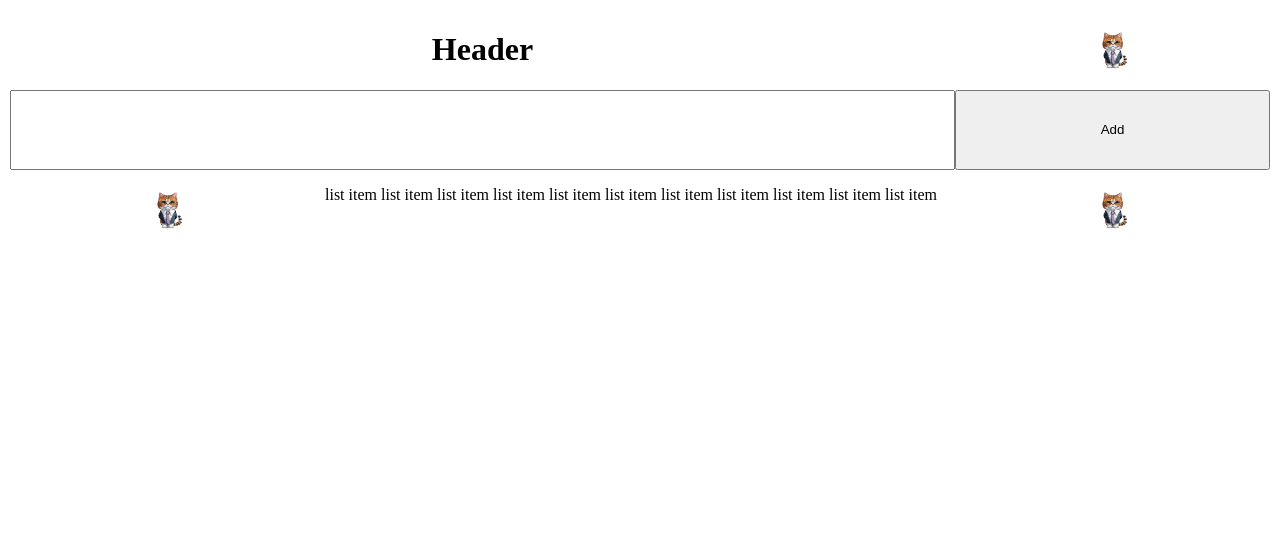
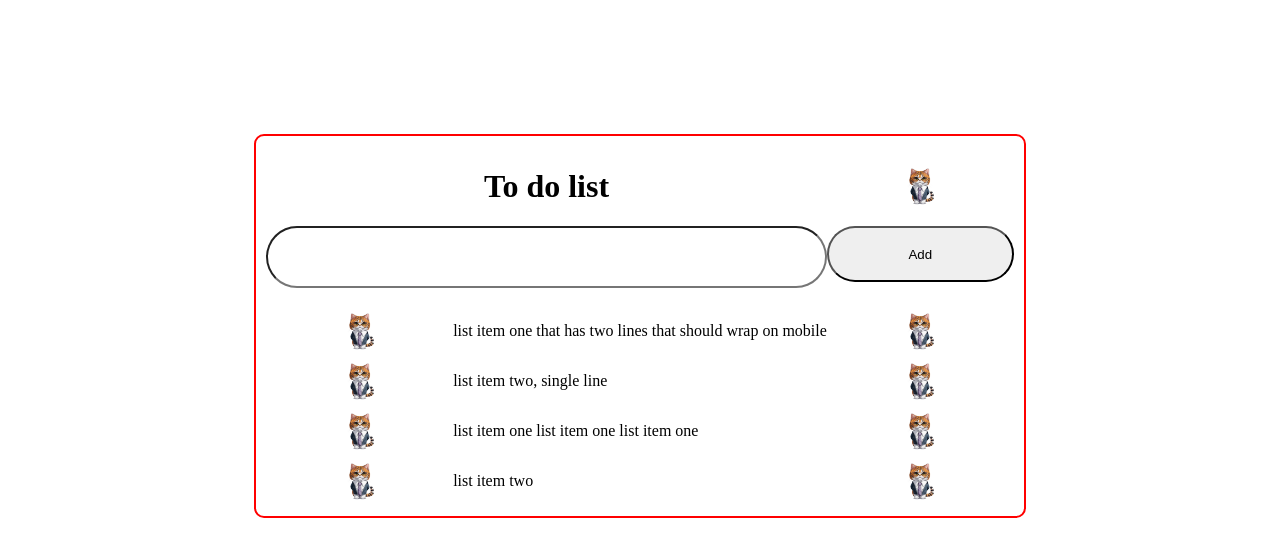
Before and after one commit to Jooma23/Coding-101, a plain HTML site: page scratch.html in a window 1280 px wide. Drawn offline with Linux system fonts and the light colour scheme.

Commit message:
refactoring todo-list into scratchpad

```diff
--- a/scratch.html
+++ b/scratch.html
@@ -3,11 +3,12 @@
 <head>
     <meta charset="UTF-8">
     <meta name="viewport" content="width=device-width, initial-scale=1.0">
-    <title>My Projects</title>
+    <title>To do list</title>
     <style>
 
         body {
-
+            display: flex;
+            justify-content: center;
         }
 
         img {
@@ -16,15 +17,20 @@
         }
 
         .container {
-            border: 2px solid white;
+            max-width: 900px;
+            border: 2px solid red;
+            border-radius: 10px;
+            padding: 10px;
+            margin-top: 10%;
+            margin-left: 10%;
+            margin-right: 10%;
             display: grid;
-            grid-template-columns: 1fr 1fr 1fr 1fr;
-            grid-template-rows: 1fr 1fr 1fr;
-            /* grid-auto-flow: column; Need to figure out how to expand grid downwards on demand. Either via changing the row size, or a native expansion attribute */
+            grid-template-columns: repeat(4, 1fr);
+            grid-template-rows: 1fr 1fr auto;
             grid-template-areas:
                 "header header header logo"
                 "input input input button"
-                "checkbox textbox textbox trash";
+                "footer footer footer footer";
         }
 
         h1 {
@@ -41,33 +47,31 @@
 
         input {
             grid-area: input;
+            border-radius: 40px;
+            height: 70%;
         }
 
         button {
             grid-area: button;
+            border-radius: 40px;
+            height: 70%;
         }
 
-        .listitem {
-            grid-column-start: 1;
-            grid-column-end: 5;
-            grid-row-start: 3;
-            grid-row-end: 3;
+        .listItems {
+            grid-area: footer;
+            display: grid;
+            grid-template-columns: 1fr 2fr 1fr;
+            grid-template-rows: auto;
         }
 
-        .checkbox {
-            grid-area: checkbox;
+        .checkbox, .trash {
+            align-self: center;
             justify-self: center;
-            align-self: center;
         }
 
         p {
-            grid-area: textbox;
-        }
-
-        .trash {
-            grid-area: trash;
-            justify-self: center;
             align-self: center;
+            justify-self: flex-start;
         }
 
     </style>
@@ -75,13 +79,29 @@
 </head>
 <body>
 <div class= "container">
-    <h1>Header</h1>
+    <h1>To do list</h1>
     <img class="logo" src="./jsadvanced/bizcat.png">
     <input type="text">
     <button>Add</button>
-    <img class="checkbox" src="./jsadvanced/bizcat.png">
-    <p>list item list item list item list item list item list item list item list item list item list item list item </p>
-    <img class="trash" src="./jsadvanced/bizcat.png">
+    <div class="listItems">
+        <img class="checkbox" src="./jsadvanced/bizcat.png">
+        <p>list item one that has two lines that should wrap on mobile</p>
+        <img class="trash" src="./jsadvanced/bizcat.png">
+        <img class="checkbox" src="./jsadvanced/bizcat.png">
+        <p>list item two, single line</p>
+        <img class="trash" src="./jsadvanced/bizcat.png">
+        <img class="checkbox" src="./jsadvanced/bizcat.png">
+        <p>list item one list item one list item one </p>
+        <img class="trash" src="./jsadvanced/bizcat.png">
+        <img class="checkbox" src="./jsadvanced/bizcat.png">
+        <p>list item two</p>
+        <img class="trash" src="./jsadvanced/bizcat.png">
+    </div>
 </div>
+<script>
+    console.log("this working");
+</script>
+
+
 </body>
 </html>
```
Also changed, not shown: jsadvanced/todolist.html (+0 -4 lines).
